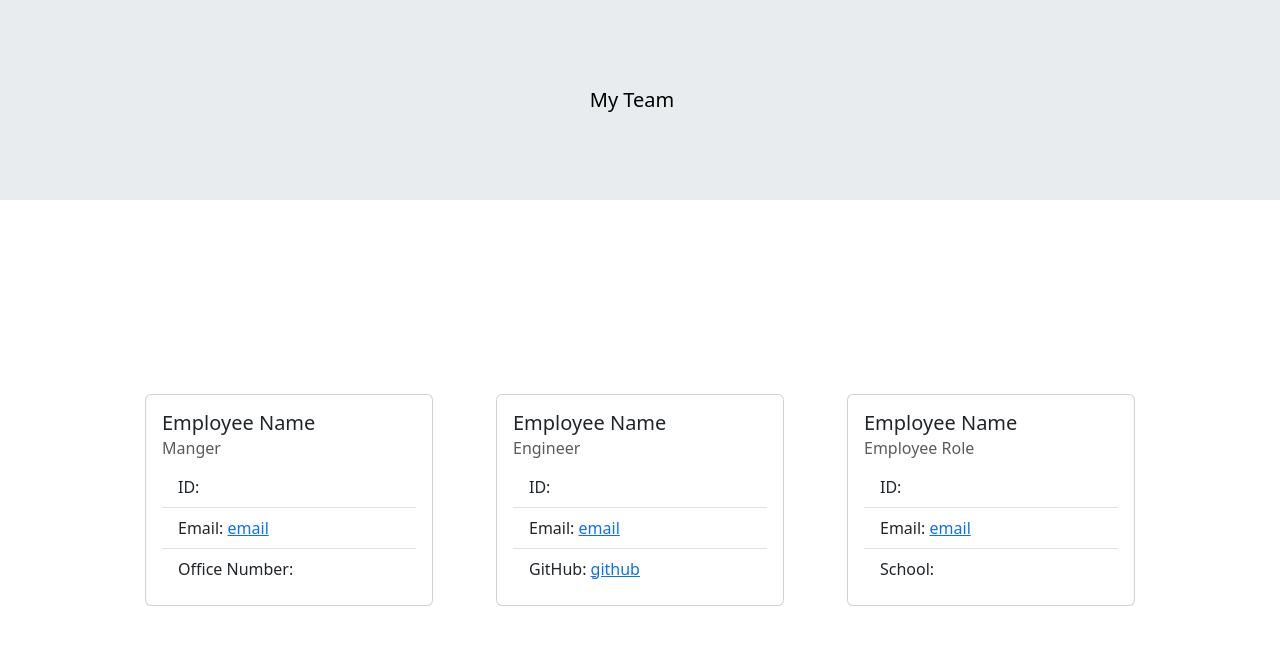
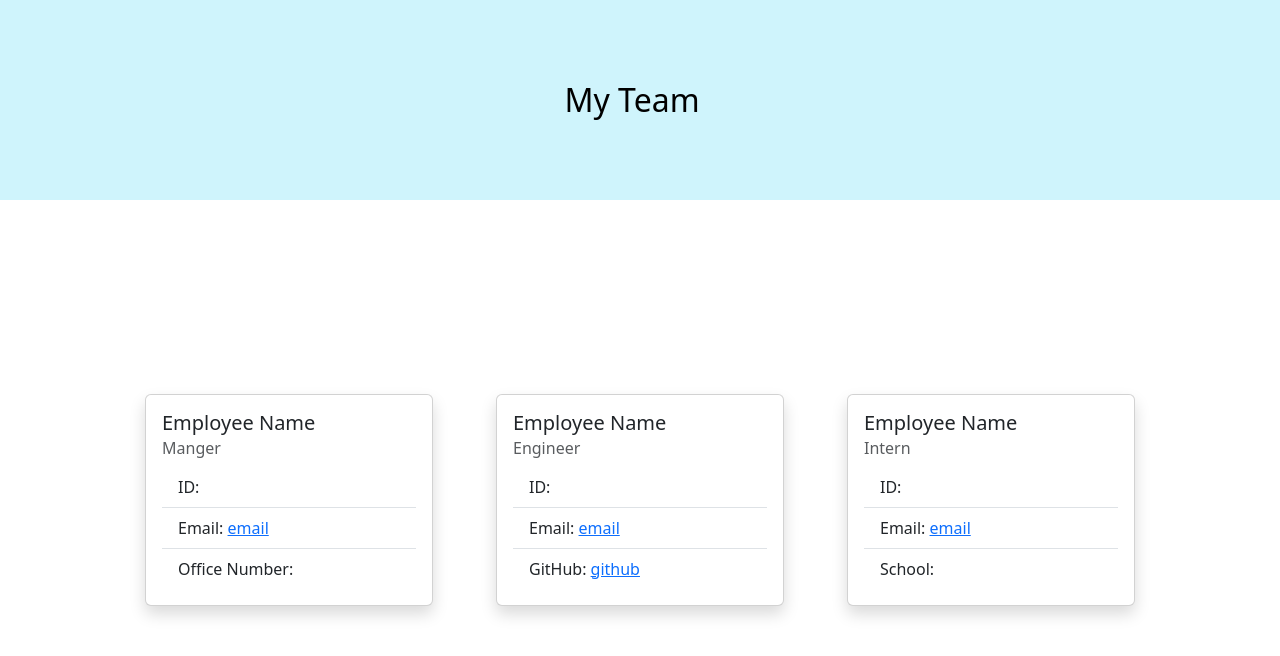
Before and after one commit to jeremystevens515/team-profile-generator, a website: page index.html in a window 1280 px wide. Drawn offline with nearby package versions, Linux system fonts and the light colour scheme.

Commit message:
added styling to html

```diff
--- a/index.html
+++ b/index.html
@@ -8,15 +8,15 @@
     </head>
     <body class="vh-100">
 
-        <nav class="navbar bg-body-secondary d-flex justify-content-center align-items-center h-25">
+        <nav class="navbar bg-info-subtle d-flex justify-content-center align-items-center h-25">
             <div>
-                 <span class="navbar-brand mb-0 h1">My Team</span>
+                 <span class="navbar-brand mb-0 h1 fs-2">My Team</span>
             </div>
         </nav>
 
         <main class="container d-flex justify-content-evenly align-items-center flex-wrap h-75">
 
-            <div class="card" style="width: 18rem;">
+            <div class="card shadow" style="width: 18rem;">
                 <div class="card-body">
                 <h5 class="card-title">Employee Name</h5>
                 <h6 class="card-subtitle mb-2 text-muted">Manger</h6>
@@ -28,7 +28,7 @@
                 </div>
             </div>
 
-            <div class="card" style="width: 18rem;">
+            <div class="card shadow" style="width: 18rem;">
                 <div class="card-body">
                 <h5 class="card-title">Employee Name</h5>
                 <h6 class="card-subtitle mb-2 text-muted">Engineer</h6>
@@ -40,10 +40,10 @@
                 </div>
             </div>
 
-            <div class="card" style="width: 18rem;">
+            <div class="card shadow" style="width: 18rem;">
                 <div class="card-body">
                 <h5 class="card-title">Employee Name</h5>
-                <h6 class="card-subtitle mb-2 text-muted">Employee Role</h6>
+                <h6 class="card-subtitle mb-2 text-muted">Intern</h6>
                 <ul class="list-group list-group-flush">
                     <li class="list-group-item">ID: </li>
                     <li class="list-group-item">Email: <a href="#">email</a> </li>
@@ -51,6 +51,7 @@
                 </ul>
                 </div>
             </div>
+
         </main>
 
         <script src="https://cdn.jsdelivr.net/npm/bootstrap@5.3.0-alpha1/dist/js/bootstrap.bundle.min.js"></script>
```
